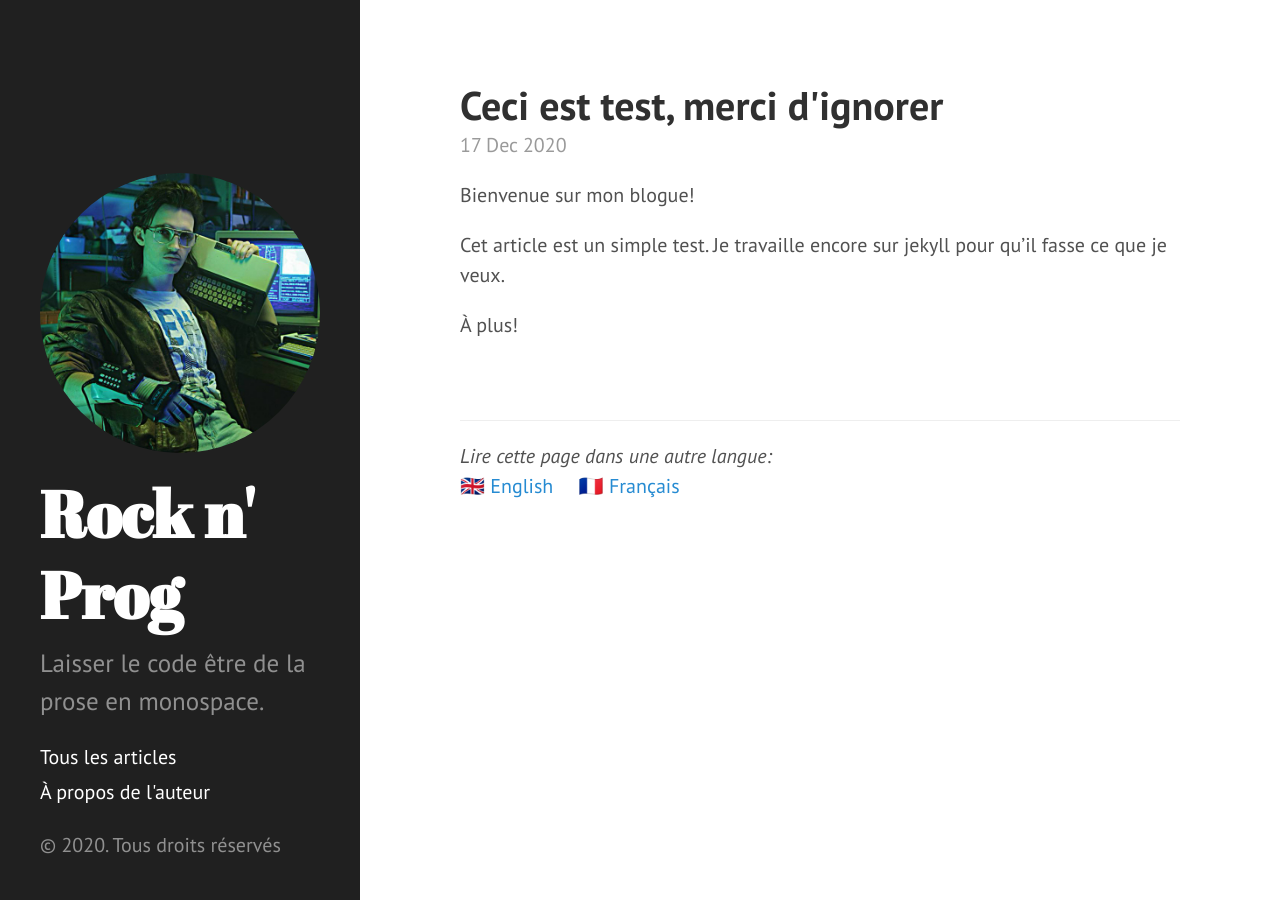
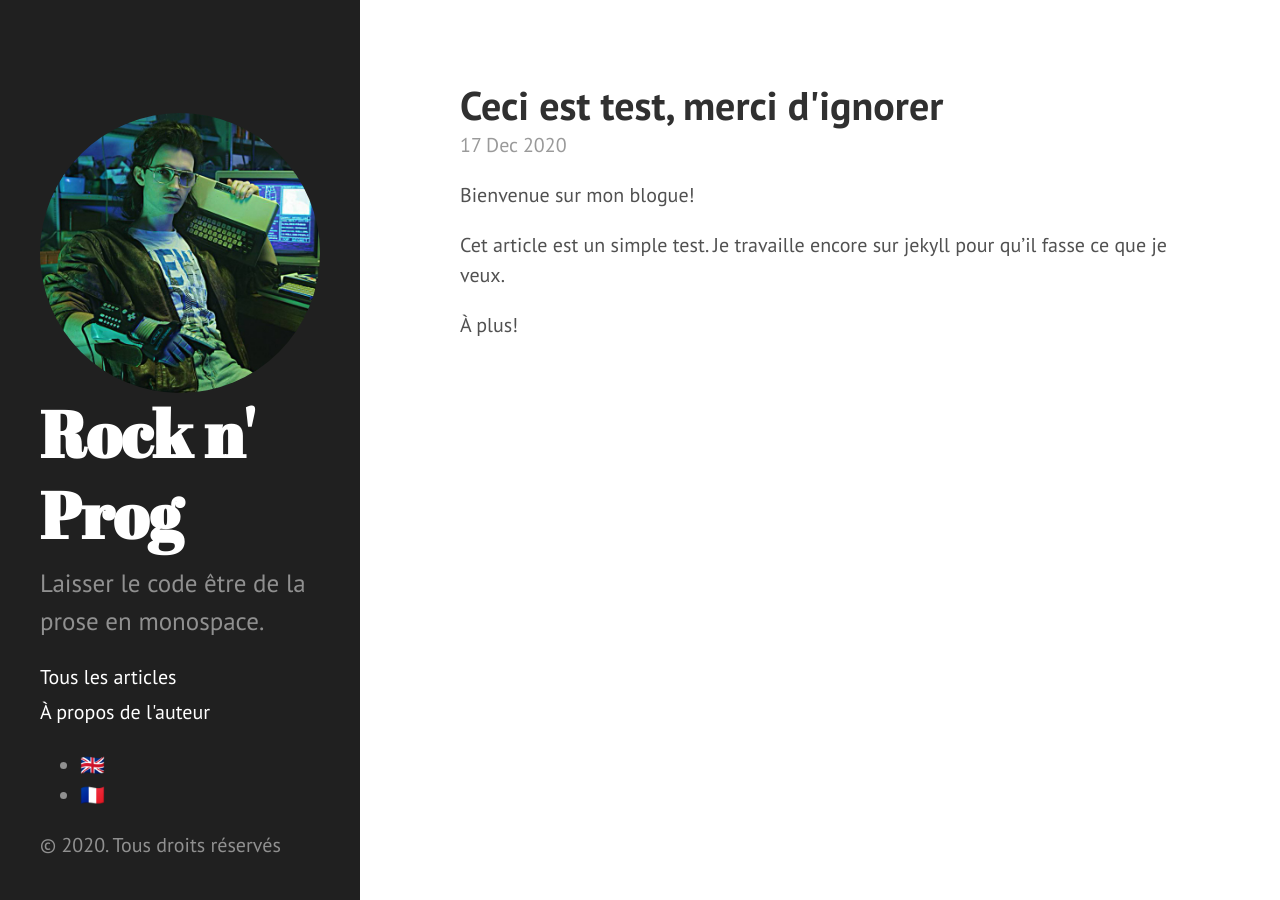
Before and after one commit to ExiledNarwal28/rocknprog, a Jekyll site: the page built from web/fr/_posts/2020-12-17-test-post-please-ignore.md, in a window 1280 px wide. Built offline with Jekyll 4.4.1, drawn with Linux system fonts in a browser that asks for light colours.

Commit message:
Enhance css

```diff
--- a/web/_config.yml
+++ b/web/_config.yml
@@ -13,3 +13,5 @@
 url: "" # TODO : The base hostname & protocol for your site, e.g. http://example.com
 twitter_username: ExiledNarwal28
 github_username: ExiledNarwal28
+sass:
+  sass_dir: public/css
--- a/web/_data/translations.yml
+++ b/web/_data/translations.yml
@@ -13,3 +13,6 @@
 tagline:
   en: "Let code be monospaced prose."
   fr: "Laisser le code être de la prose en monospace."
+viewIn:
+  en: "View in"
+  fr: "Lire en"
--- a/web/_includes/footer.html
+++ /dev/null
@@ -1,16 +0,0 @@
-{% if page.layout != 'index' %}
-{% assign posts=site.posts | where:"lang-ref", page.lang-ref | sort: 'lang' %}
-{% if posts.size == 0 %}
-{% assign posts=site.pages | where:"lang-ref", page.lang-ref | sort: 'lang' %}
-{% endif %}
-{% if posts.size > 1 %}
-<footer class="lang-options">
-    <em>{{ site.data.translations['differentLanguage'][page.lang] }}:</em>
-    <ul>
-        {% for post in posts %}
-        <li><a title="{{ site.data.translations['viewIn'][page.lang] }} {{ site.data.languages[post.lang].label }}" class="{{post.lang}}" href="{{ site.base-url }}{{ post.url }}">{{ site.data.languages[post.lang].icon }} {{ site.data.languages[post.lang].label }}</a></li>
-        {% endfor %}
-    </ul>
-</footer>
-{% endif %}
-{% endif %}
--- /dev/null
+++ b/web/_includes/language-switcher.html
@@ -0,0 +1,13 @@
+{% assign posts=site.posts | where:"lang-ref", page.lang-ref | sort: 'lang' %}
+{% if posts.size == 0 %}
+{% assign posts=site.pages | where:"lang-ref", page.lang-ref | sort: 'lang' %}
+{% endif %}
+{% if posts.size > 1 %}
+<ul>
+    {% for post in posts %}
+    {% if post.lang %}
+    <li><a title="{{ site.data.translations['viewIn'][post.lang] }} {{ site.data.languages[post.lang].label }}" class="{{post.lang}}" href="{{ site.base-url }}{{ post.url }}">{{ site.data.languages[post.lang].icon }}</a></li>
+    {% endif %}
+    {% endfor %}
+</ul>
+{% endif %}
--- a/web/_includes/sidebar.html
+++ b/web/_includes/sidebar.html
@@ -26,6 +26,9 @@
             {% endif %}
             {% endfor %}
         </nav>
+
+        {% include language-switcher.html %}
+
         <p>&copy; {{ site.time | date: '%Y' }}. {{ site.data.translations['allRightsReserved'][page.lang] }}</p>
     </div>
 </div>
--- a/web/_layouts/default.html
+++ b/web/_layouts/default.html
@@ -9,7 +9,6 @@
 
 <div class="content container">
     {{ content }}
-    {% include footer.html %}
 </div>
 </body>
 </html>
--- /dev/null
+++ b/web/public/css/_mixins.scss
@@ -0,0 +1,25 @@
+@import "variables";
+
+@mixin sm {
+  @media (min-width: #{$screen-sm-min}) {
+    @content;
+  }
+}
+
+@mixin md {
+  @media (min-width: #{$screen-md-min}) {
+    @content;
+  }
+}
+
+@mixin lg {
+  @media (min-width: #{$screen-lg-min}) {
+    @content;
+  }
+}
+
+@mixin xl {
+  @media (min-width: #{$screen-xl-min}) {
+    @content;
+  }
+}
--- /dev/null
+++ b/web/public/css/_variables.scss
@@ -0,0 +1,4 @@
+$screen-sm-min: 576px;
+$screen-md-min: 768px;
+$screen-lg-min: 992px;
+$screen-xl-min: 1200px;
--- a/web/public/css/sidebar.css
+++ /dev/null
@@ -1,3 +0,0 @@
-.sidebar-img {
-    border-radius: 100%;
-}
--- /dev/null
+++ b/web/public/css/sidebar.scss
@@ -0,0 +1,15 @@
+---
+# Those are somehow necessary for Jekyll
+---
+
+@import "mixins";
+
+.sidebar-img {
+    border-radius: 100%;
+    max-width: 120px;
+    margin: auto;
+
+    @include md {
+        max-width: 100%;
+    }
+}
```
Also changed, not shown: web/about.md (deleted, +0 -20 lines).
